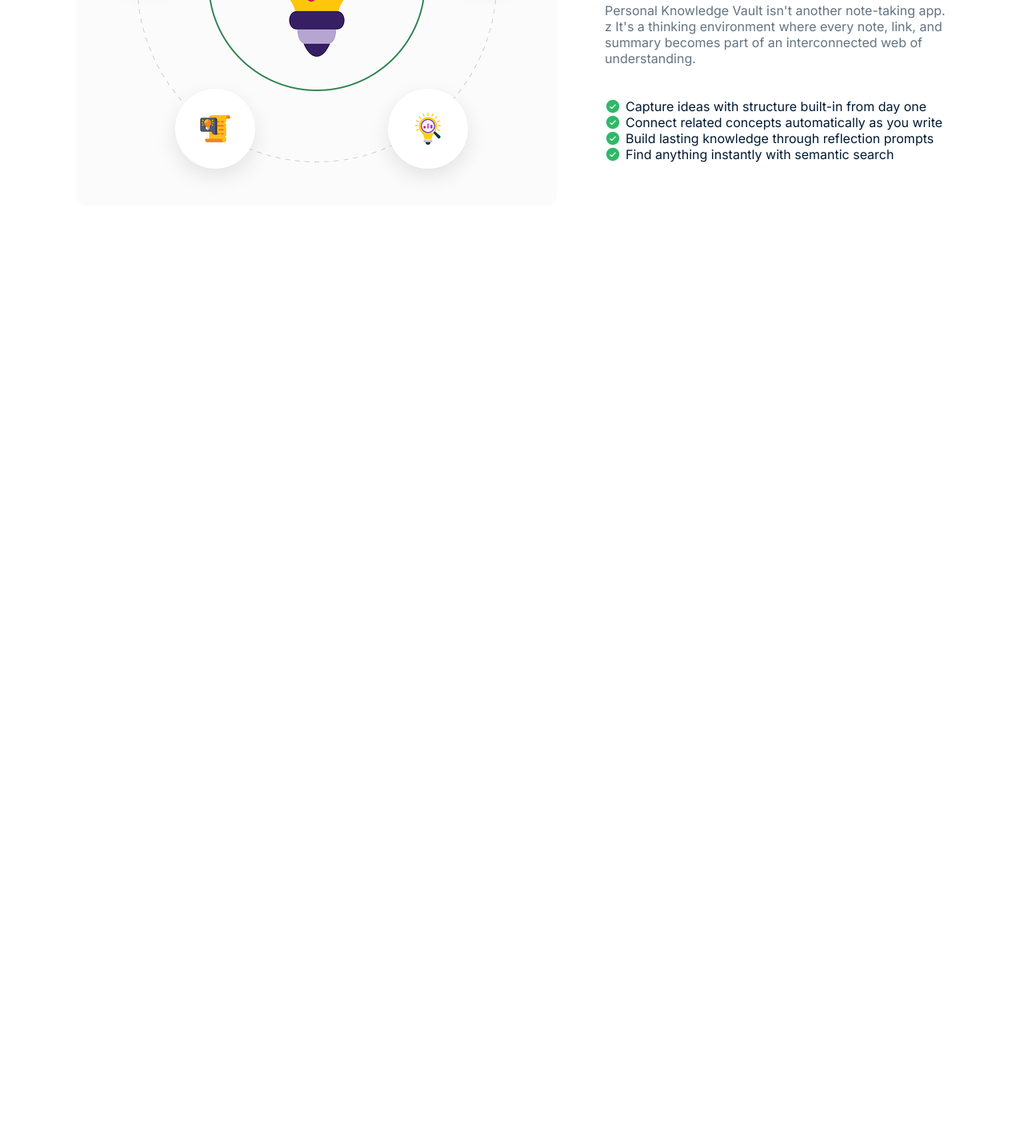
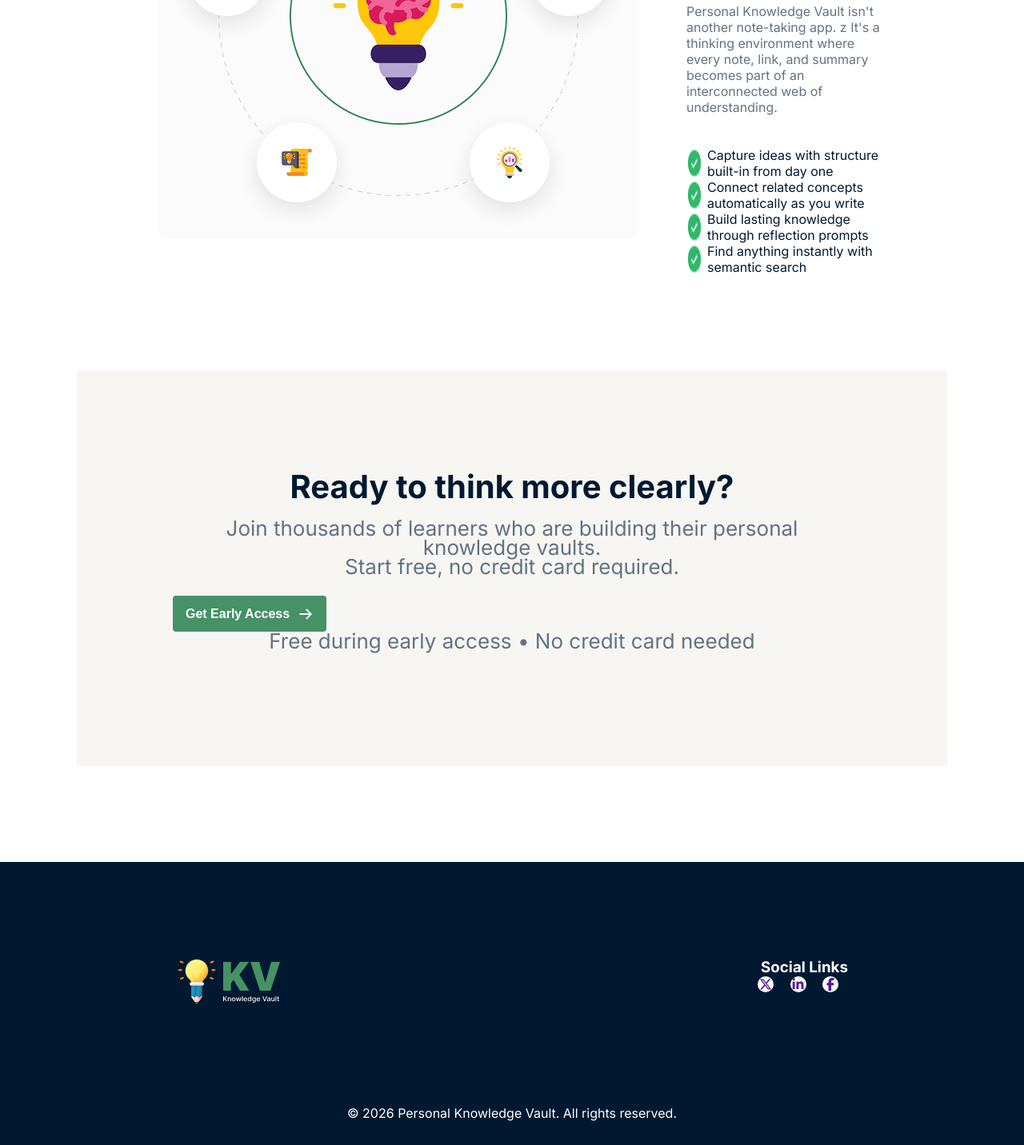
Before and after one commit to Md-Mottakin/Assignment-1, a plain HTML site: page index.html in a window 1280 px wide. Shown: the part 1678-3110 px from the top of the page at 80% size. Before the commit the page ends 1939 px from the top, so only its background shows below. Drawn offline with Linux system fonts and the light colour scheme.

Commit message:
footer section completed

```diff
--- a/index.html
+++ b/index.html
@@ -7,6 +7,7 @@
     <link rel="preconnect" href="https://fonts.googleapis.com">
 <link rel="preconnect" href="https://fonts.gstatic.com" crossorigin>
 <link href="https://fonts.googleapis.com/css2?family=Inter:ital,opsz,wght@0,14..32,100..900;1,14..32,100..900&family=Open+Sans:ital,wght@0,300..800;1,300..800&display=swap" rel="stylesheet">
+<link rel="stylesheet" href="https://cdnjs.cloudflare.com/ajax/libs/font-awesome/7.0.1/css/all.min.css" integrity="sha512-2SwdPD6INVrV/lHTZbO2nodKhrnDdJK9/kg2XD1r9uGqPo1cUbujc+IYdlYdEErWNu69gVcYgdxlmVmzTWnetw==" crossorigin="anonymous" referrerpolicy="no-referrer" />
     <link rel="stylesheet" href="./style.css">
 </head>
 <body class="inter-uniquifier">
@@ -84,5 +85,38 @@
             </div>
         </div>
     </section>
+
+    <section id="early-access">
+        <div class="container">
+            <h1>Ready to think more clearly?</h1>
+            <p>Join thousands of learners who are building their personal knowledge vaults. <br> Start free, no credit card required.</p>
+            <div class="text-center">
+                <button class="Button">Get Early Access <img src="./assets/ArrowRight.png" alt=""></button>
+            </div>
+            <p>Free during early access • No credit card needed</p>
+        </div>
+    </section>
+
+    <footer>
+        <section id="footer-container">
+                <div class="footer-contant">
+                    <div>
+                <img src="./assets/logo-footer.png" alt="">
+            </div>
+            <div class="social">
+                <h3>Social Links</h3>
+                <div class="icons">
+                    <a href=""><i class="fa-brands fa-x-twitter"></i></a>
+                    <a href=""><i class="fa-brands fa-linkedin-in"></i></a>
+                    <a href=""><i class="fa-brands fa-facebook-f"></i></a>
+                </div>
+            </div>
+
+
+        </section>
+        <div>
+                    <p>© 2026 Personal Knowledge Vault. All rights reserved.</p>
+
+    </footer>
 </body>
 </html>
--- a/style.css
+++ b/style.css
@@ -183,7 +183,7 @@ margin-top: 44px;
 }
 
 #knowledge{
-    margin-top: 120px;
+    margin: 120px;
 
 }
 
@@ -240,3 +240,79 @@ margin-top: 44px;
     line-height: 20px;
     color: #001931;
 }
+
+#early-access .container{
+    width: 85%;
+    max-width: 1360px;
+    margin: 0 auto;
+    text-align: center;
+    background-color: #F7F6F2;
+    padding: 120px;
+}
+
+.container{
+    max-width: 1280px;
+    text-align: center;
+    margin: 0 auto;
+}
+
+.text-center{
+    text-align: center;
+}
+
+.container h1{
+    font-size: 40px;
+    font-weight: 700;
+    color: #001931;
+    margin-bottom: 16px;
+}
+
+.container p{
+    font-size: 26px;
+    line-height: 24px;
+    color: #627382;
+    margin-bottom: 24px;
+}
+
+footer{
+    background-color: #001931;
+    margin-top: 120px;
+}
+
+#footer-container .footer-contant{
+    width: 85%;
+    max-width: 1360px;
+    margin: 0 auto;
+    text-align: center;
+    color: #FFFFFF;
+    padding: 120px;
+    display: flex;
+    justify-content: space-between;
+}
+
+.footer-contant img{
+    max-width: 139px;
+}
+
+.footer-container .social{
+    max-width: 220px;
+}
+
+.footer-container .social h3{
+    font-size: 20px;
+    font-weight: 500;
+    line-height: 28px;
+}
+
+#footer-container .icons a{
+    margin-right: 16px;
+    background-color: #FFFFFF;
+    border-radius: 1000px;
+    max-width: 20px;
+}
+
+footer p{
+    color: #FFFFFF;
+    text-align: center;
+    padding-bottom: 30px;
+}
```
